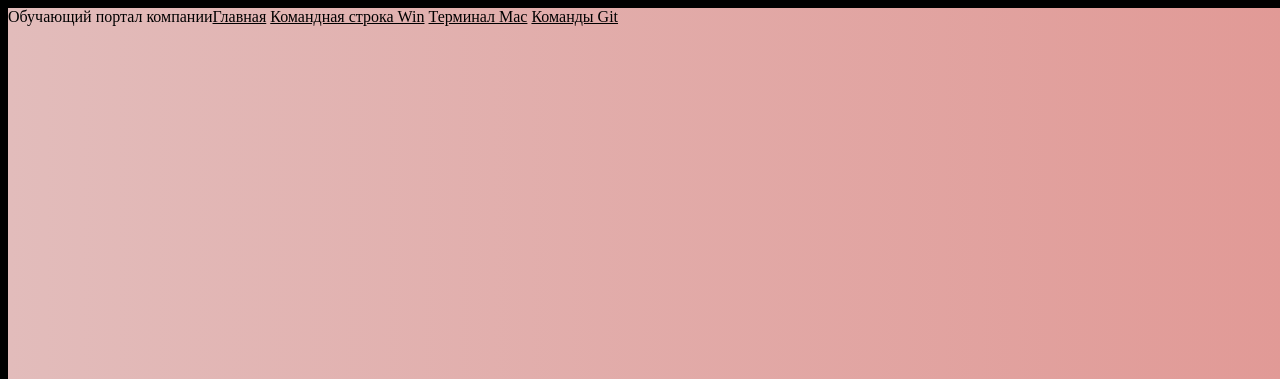
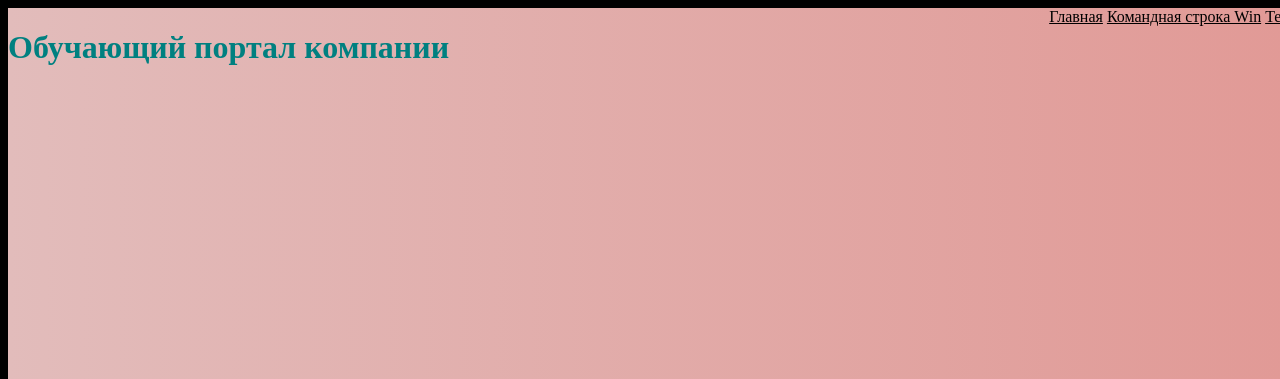
Before and after one commit to OlesyaDavydova/-, a plain HTML site: page index.html in a window 1280 px wide. Shown: the top 379 px of the page. Drawn offline with Linux system fonts and the light colour scheme.

Commit message:
Третий коммит

```diff
--- a/css/index.css
+++ b/css/index.css
@@ -2,7 +2,7 @@
 	 float: left;
 }
  nav {
-	 float: right;
+	 margin-left: 600px;
 }
  nav ul {
 	 margin: 0;
--- a/index.html
+++ b/index.html
@@ -18,7 +18,7 @@
 </head>
 <body>
   <div class="container">
-    <a class="logo">Обучающий портал компании</a>
+    <a class="logo"><h1>Обучающий портал компании</h1></a>
     <nav>
       <ul>
           <li><a href="index.html">Главная</a></li>
```
